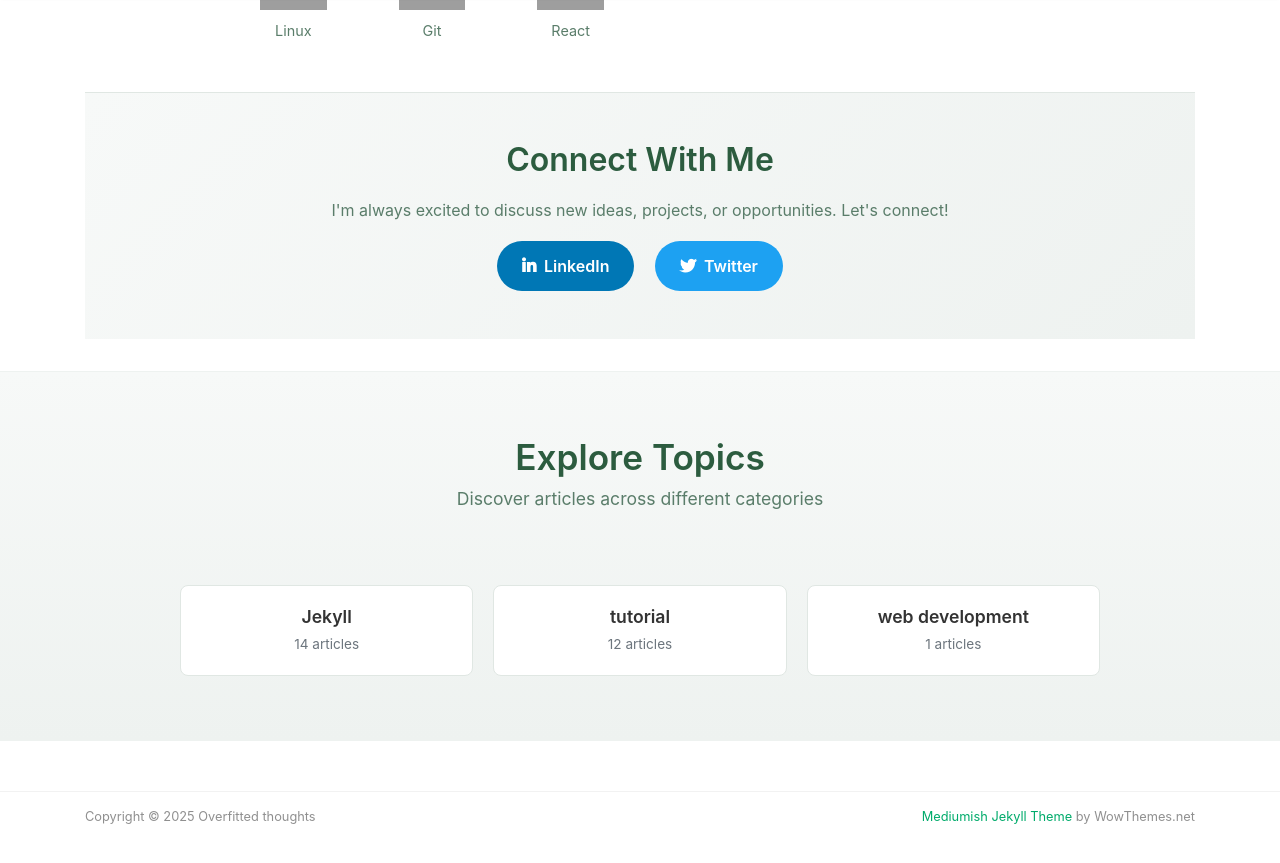
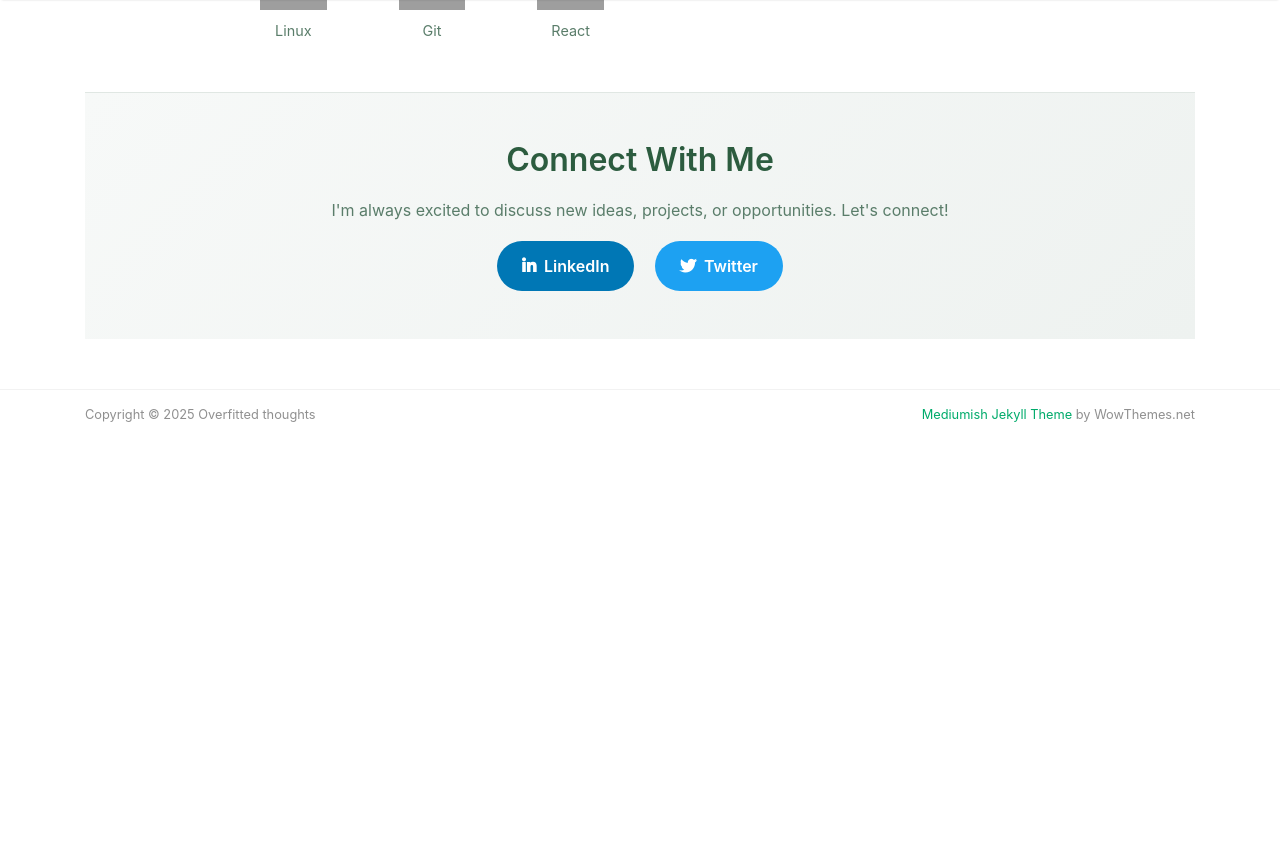
Before and after one commit to sanjay-ks23/sanjay-ks23.github.io, a Jekyll site: the page built from _pages/about.md, in a window 1280 px wide and 900 px high, scrolled down 1340 px. Shown: the top 863 px of the window. Built offline with Jekyll 4.4.1, drawn with Linux system fonts in a browser that asks for light colours; nearby versions of some CDN libraries; after the commit the page ends 1838 px from its top, so only the background shows below that; grey boxes are pictures that could not be loaded.

Commit message:
Update default.html

```diff
--- a/_layouts/default.html
+++ b/_layouts/default.html
@@ -110,12 +110,14 @@
 
 <!-- Site Title
 ================================================== -->
+{% if page.show_sitetitle != false %}
 <div class="mainheading">
     <h1 class="sitetitle">{{ site.name }}</h1>
     <p class="lead">
         {{ site.description }}
     </p>
 </div>
+{% endif %}
 
 <!-- Content
 ================================================== -->
@@ -126,6 +128,7 @@
 
 </div>
 
+{% if page.show_explore != false %}
 <!-- Explore Categories Section
 ================================================== -->
 <div class="explore-section-wrapper" style="margin-top: 2rem;">
@@ -165,6 +168,7 @@
         </div>
     </div>
 </div>
+{% endif %}
 
 <style>
 .explore-section-wrapper {
```
